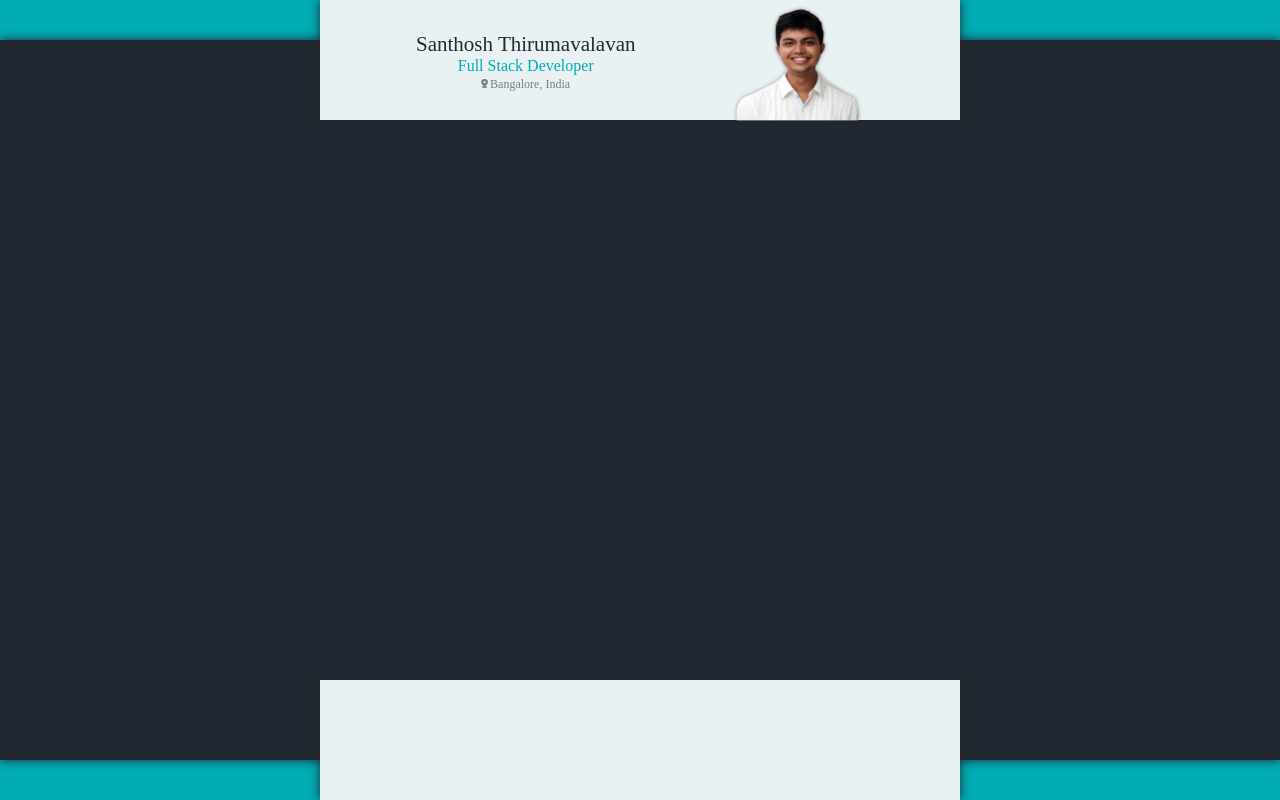
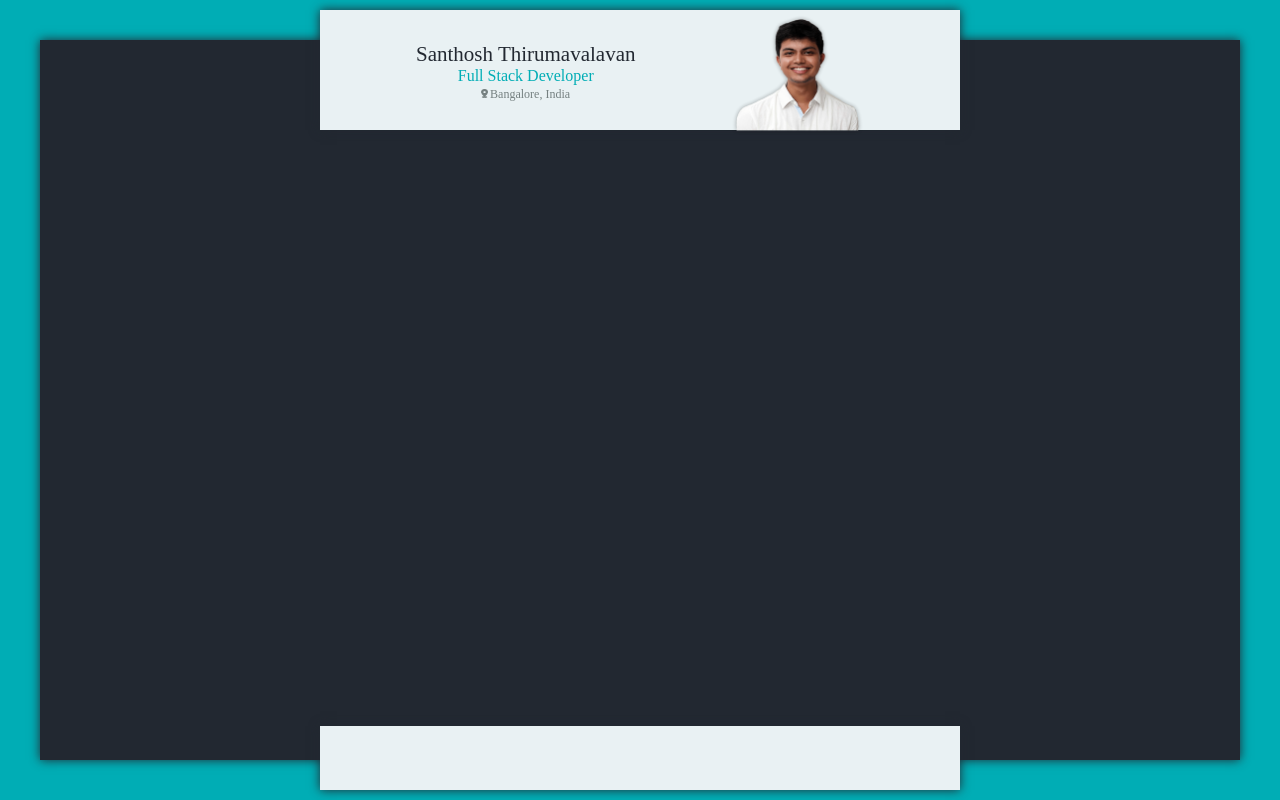
Before and after one commit to iamsantto/dev-portfolio, a React (Create React App) app: page / in a window 1280 px wide. Built offline with nearby package versions, Linux system fonts and the light colour scheme.

Commit message:
fix some css

```diff
--- a/src/App.css
+++ b/src/App.css
@@ -14,7 +14,7 @@
   background-color: #222831;
   box-shadow: 0 0 10px 0px #222831;
   margin: 5vh;
-  width: 160vh;
+  width: 150vh;
   height: 90vh;
 }
 
@@ -36,11 +36,12 @@
 }
 
 .Footer {
-  bottom: 0;
+  bottom: 1.3vh;
+  height: 8vh;
 }
 
 .Header {
-  top: 0;
+  top: 1.3vh;
 }
 
 .Location {
--- a/src/constants/app.js
+++ b/src/constants/app.js
@@ -1,9 +1,14 @@
 export const HEADER = {
   designation: 'Full Stack Developer',
-  name: 'Santhosh Thirumavalavan',
   location: 'Bangalore, India',
   locationIcon: '/images/location.png',
-  profilePicUrl: '/images/profile.png',
+  locationIconAlt: 'Location',
+  name: 'Santhosh Thirumavalavan',
   profilePicAlt: 'Profile Picture',
-  locationIconAlt: 'Location'
+  profilePicUrl: '/images/profile.png'
 };
+
+export const FOOTER = {
+  connect: [],
+  nav: [ 'Blog', 'Resume' ]
+};
```
Also changed, not shown: 1 other file (tests, documents, lock files or other folders).
